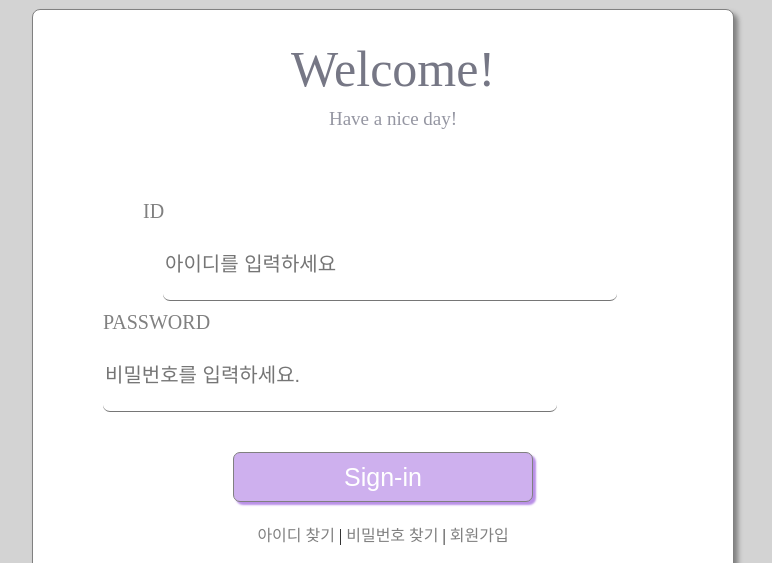
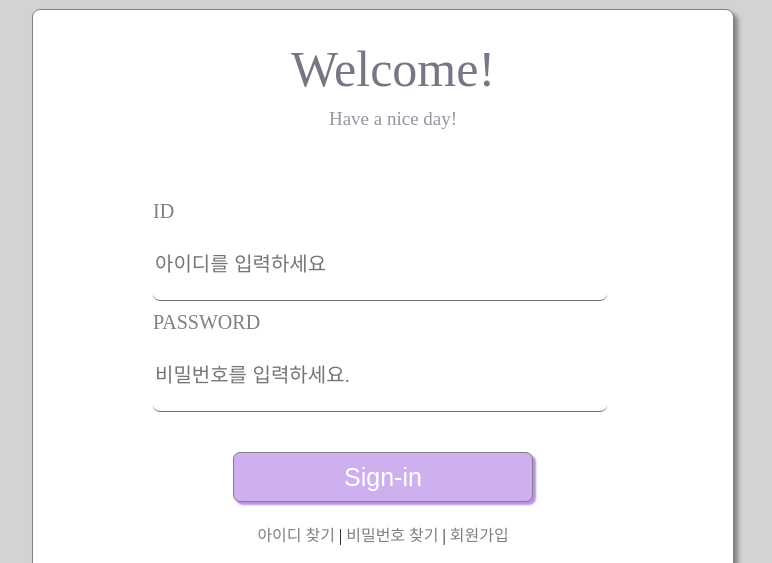
Before and after one commit to maplesyrup0423/mentors, a Java web app: page /user_jm/Login.jsp in a window 1280 px wide. Shown: the part 59-622 px from the top of the page, without its empty margins (257-1029 px from the left). Run offline with Tomcat 11, a stand-in JSP engine, Linux system fonts and the light colour scheme.

Commit message:
사진폴더 추가(정민)

```diff
--- a/M_Test01/src/main/webapp/user_jm/Login.css
+++ b/M_Test01/src/main/webapp/user_jm/Login.css
@@ -32,7 +32,7 @@ div.sign_in_id { /*ID  문자*/
 	color: gray;
 	font-size : 20px;
 	padding-bottom : 5px;
-	padding-left : 40px;
+	padding-left : 50px;
 }
 
 div.sign_in_pw { /*PASSWORD 문자*/
@@ -40,6 +40,7 @@ div.sign_in_pw { /*PASSWORD 문자*/
 	font-size: 20px;
 	margin-top : 10px;
 	padding-bottom : 5px;
+	padding-left : 50px;
 }
 
 /*ID와 PW입력이 담긴 상자 공간 여백*/
@@ -53,19 +54,13 @@ div.sign_in_pw { /*PASSWORD 문자*/
 .input_id {
 	display : flex;
 	align-items : center;
+	padding-left : 25px;
+
 }
 .input_pw {
 	display : flex;
 	align-items : center;
-}
-
-.input_id i {
-	width : 40px;
-	height : 40px;
-	margin-top : auto;
-	margin-bottom : auto;
-	margin-left : 10px;
-	margin-right : 10px;
+	padding-left : 50px;
 }
 
 	/*footer 하단 하이퍼링크 설정*/
```
Also changed, not shown: M_Test01/src/main/webapp/user_jm/pic/ID.png (added), M_Test01/src/main/webapp/user_jm/pic/PW.png (added), M_Test01/src/main/webapp/user_jm/pic/btnG_아이콘원형.png (added), M_Test01/src/main/webapp/user_jm/pic/btnG_축약형.png (added), M_Test01/src/main/webapp/user_jm/pic/btnG_축약형_try1.png (added), M_Test01/src/main/webapp/user_jm/pic/스프레드-시트-48.png (added).
